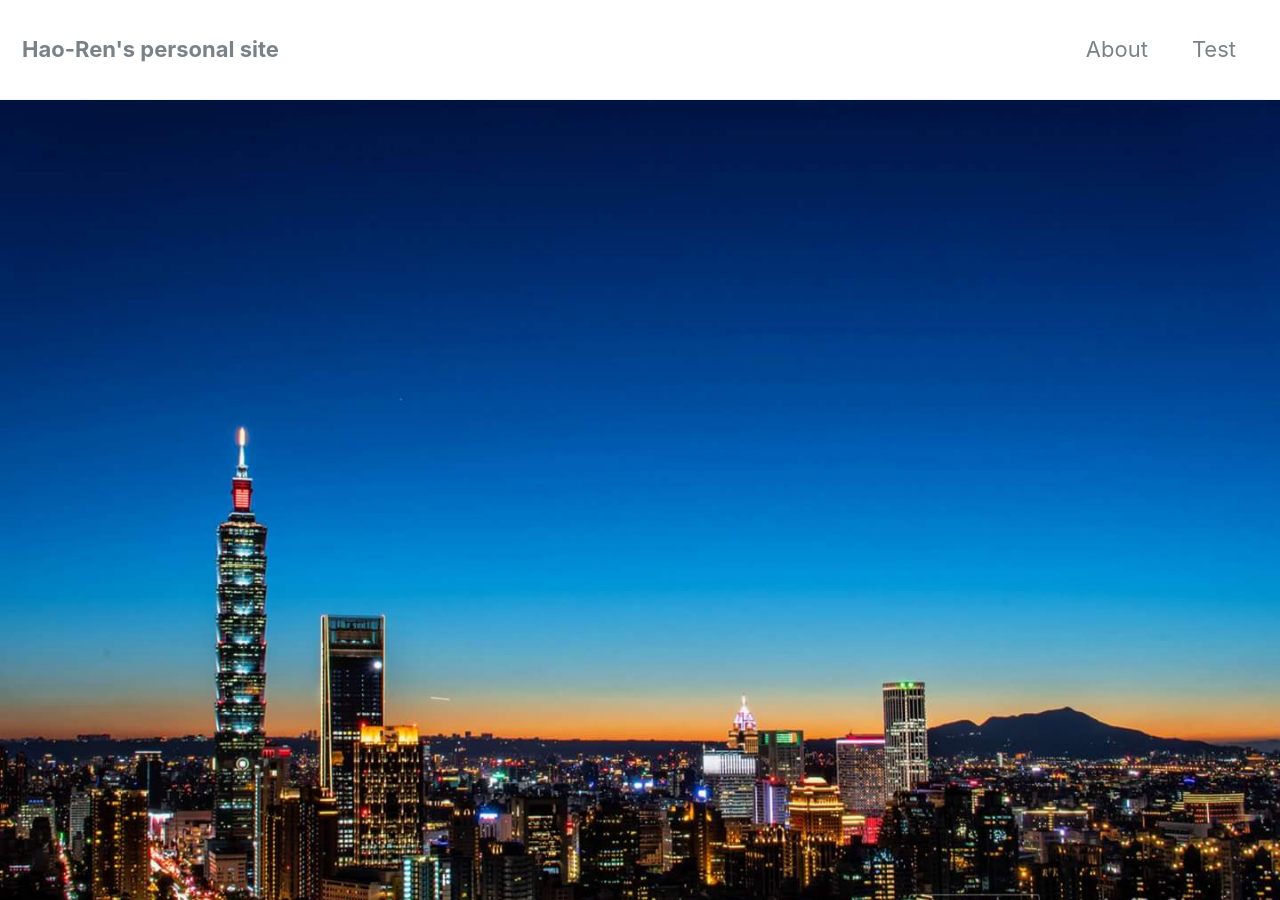
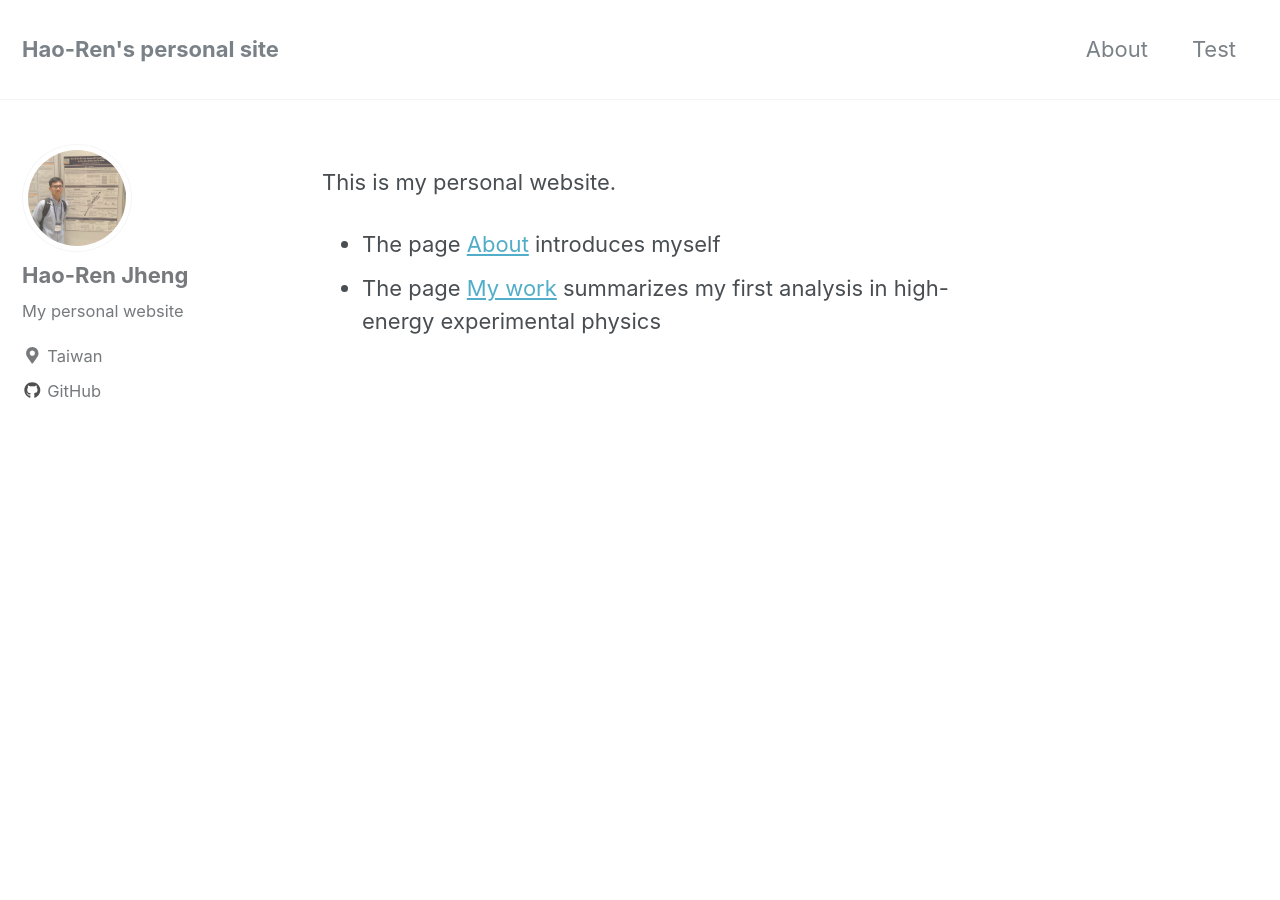
Before and after one commit to hrjheng/hrjheng.github.io, a Jekyll site: the page built from index.html, in a window 1280 px wide and 900 px high. Built offline with Jekyll 4.4.1, drawn with Linux system fonts in a browser that asks for light colours; nearby versions of some CDN libraries; the list of posts is cut into pages by our own code; some of the changed text lies outside the part shown.

Commit message:
new commit

```diff
--- a/index.html
+++ b/index.html
@@ -1,8 +1,11 @@
 ---
 layout: home
 author_profile: true
-header:
-  image: "/images/FB_IMG_1531193471521.jpg"
 ---
 
-<p>This text should appear above the recent posts.</p>
+<p>This is my personal website.</p>
+
+<ul>
+	<li>The page <a href="https://hrjheng.github.io/about/">About</a> introduces myself </li>
+	<li>The page <a href="https://hrjheng.github.io/Test/">My work</a> summarizes my first analysis in high-energy experimental physics </li>
+</ul>
```
